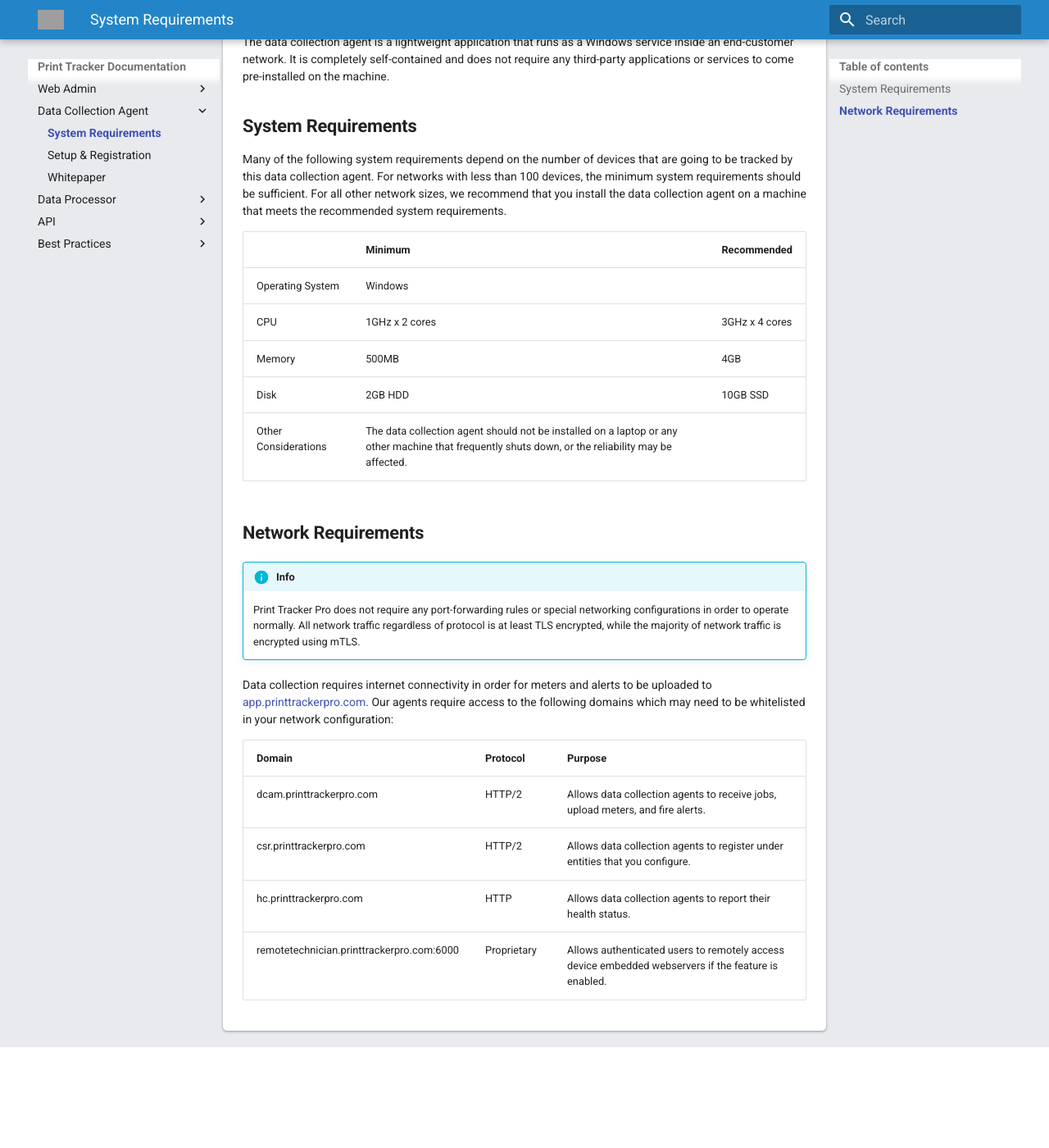
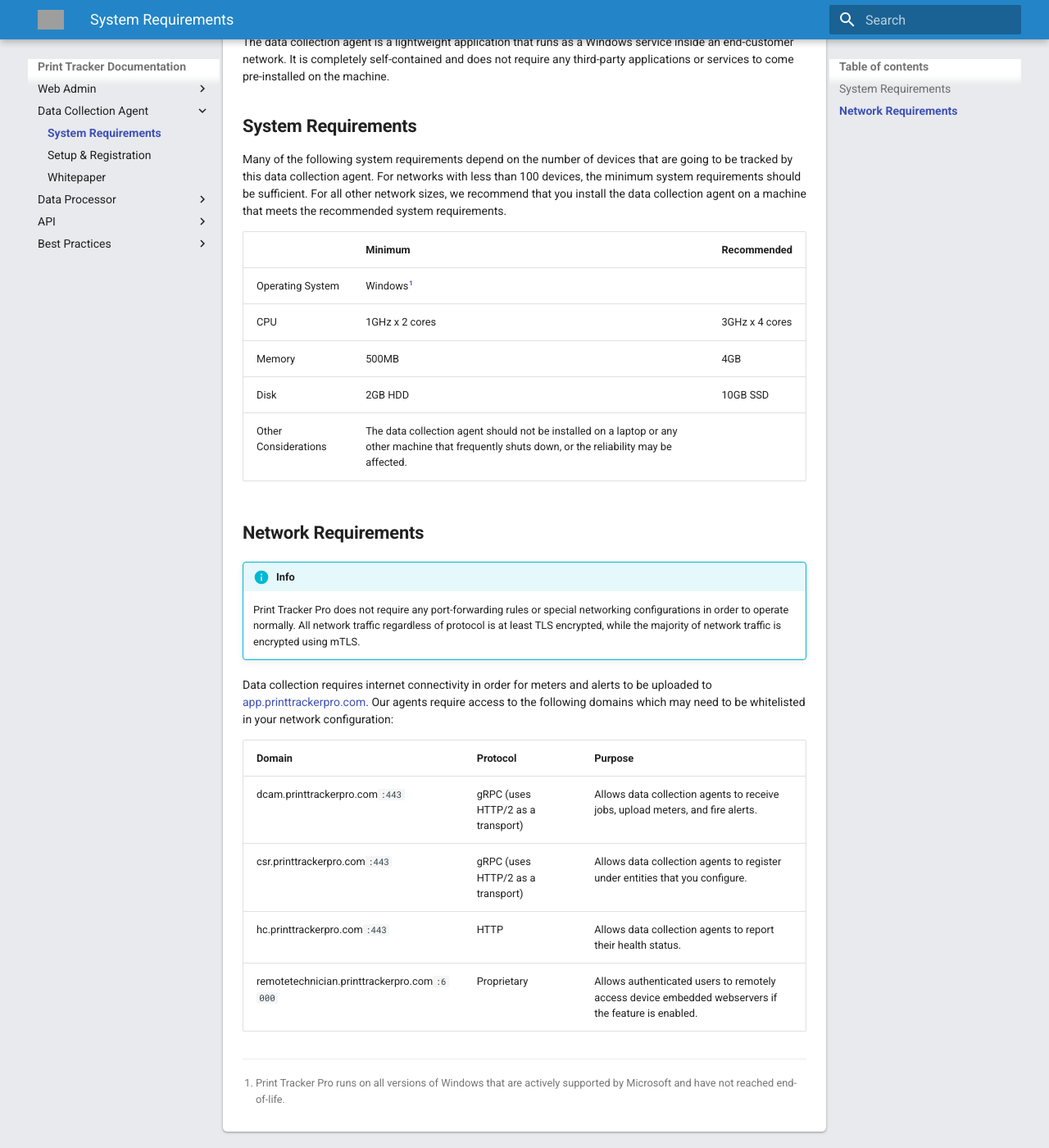
Before and after one commit to printtracker/public-documentation, an MkDocs documentation site: the page built from docs/dca/system-requirements.md, in a window 1280 px wide and 1400 px high, scrolled down 128 px. Shown: the whole window at 82% size. Built offline with MkDocs 1.6.1 and Material for MkDocs 9.7.7, drawn with Linux system fonts in a browser that asks for light colours; comment, search, counter and statistics services are not loaded; before the commit the page ends 1405 px from its top, so only the background shows below that; grey boxes are pictures that could not be loaded.

Commit message:
Clarified the DCA network and operating system requirements

```diff
--- a/docs/dca/system-requirements.md
+++ b/docs/dca/system-requirements.md
@@ -5,7 +5,7 @@
 
 ||Minimum|Recommended|
 |--|--|--|
-|Operating System|Windows||
+|Operating System|Windows[^1]||
 |CPU|1GHz x 2 cores|3GHz x 4 cores|
 |Memory|500MB|4GB|
 |Disk|2GB HDD|10GB SSD|
@@ -20,7 +20,9 @@
 
 |Domain|Protocol|Purpose|
 |--|--|--|
-|dcam.printtrackerpro.com|HTTP/2|Allows data collection agents to receive jobs, upload meters, and fire alerts.|
-|csr.printtrackerpro.com|HTTP/2|Allows data collection agents to register under entities that you configure.|
-|hc.printtrackerpro.com|HTTP|Allows data collection agents to report their health status.|
-|remotetechnician.printtrackerpro.com:6000|Proprietary|Allows authenticated users to remotely access device embedded webservers if the feature is enabled.|
+|dcam.printtrackerpro.com`:443`|gRPC (uses HTTP/2 as a transport)|Allows data collection agents to receive jobs, upload meters, and fire alerts.|
+|csr.printtrackerpro.com`:443`|gRPC (uses HTTP/2 as a transport)|Allows data collection agents to register under entities that you configure.|
+|hc.printtrackerpro.com`:443`|HTTP|Allows data collection agents to report their health status.|
+|remotetechnician.printtrackerpro.com`:6000`|Proprietary|Allows authenticated users to remotely access device embedded webservers if the feature is enabled.|
+
+[^1]: Print Tracker Pro runs on all versions of Windows that are actively supported by Microsoft and have not reached end-of-life.
```
